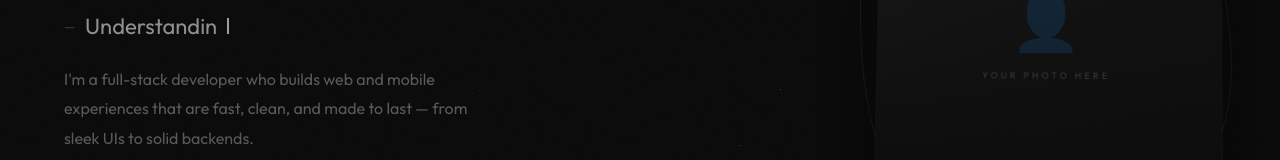
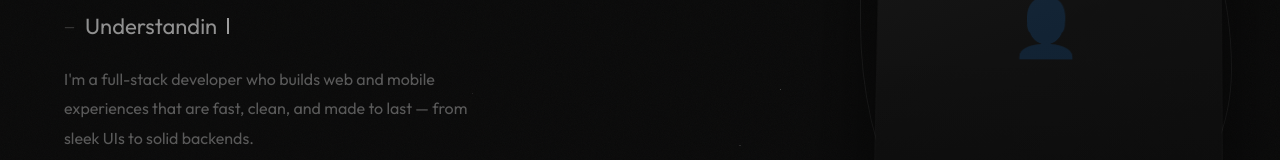
Before and after one commit to mawi1C/den-portfolio, a React (Vite) app: page / in a window 1280 px wide. Shown: the part 399-559 px from the top of the page. Built offline with nearby package versions, Linux system fonts and the light colour scheme.

Commit message:
fix some issue

```diff
--- a/src/App.jsx
+++ b/src/App.jsx
@@ -444,7 +444,7 @@ function Hero() {
             */}
             <div style={{ width: "100%", height: "100%", background: "linear-gradient(160deg, #1c1c1c 0%, #111 50%, #0d0d0d 100%)", display: "flex", flexDirection: "column", alignItems: "center", justifyContent: "center", gap: 14 }}>
               <div style={{ fontSize: isMobile ? 40 : 56, opacity: 0.18 }}>👤</div>
-              <span style={{ fontFamily: "'Outfit', sans-serif", fontSize: 9, color: "rgba(255,255,255,0.18)", letterSpacing: 3, textTransform: "uppercase" }}>Your Photo Here</span>
+              <span style={{ fontFamily: "'Outfit', sans-serif", fontSize: 9, color: "rgba(255,255,255,0.18)", letterSpacing: 3, textTransform: "uppercase" }}></span>
             </div>
             <div style={{ position: "absolute", inset: 0, pointerEvents: "none", background: "linear-gradient(to bottom, transparent 55%, rgba(10,10,10,0.65) 100%)" }} />
           </div>
```
